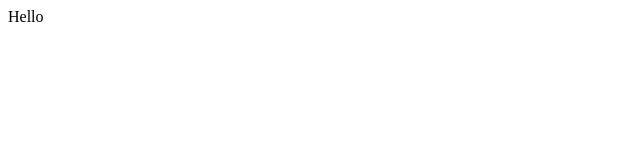
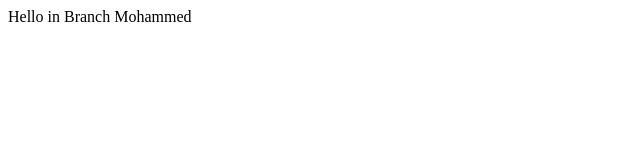
Before and after one commit to MohammedWalid22/demo-repo, a plain HTML site: page index.html in a window 1280 px wide. Shown: the whole page, without its empty margins (0-640 px from the left). Drawn offline with Linux system fonts and the light colour scheme.

Commit message:
frist commit in Mohammed Branch

```diff
--- a/index.html
+++ b/index.html
@@ -1 +1 @@
-<div>Hello</div>
+<div>Hello in Branch Mohammed</div>
```
